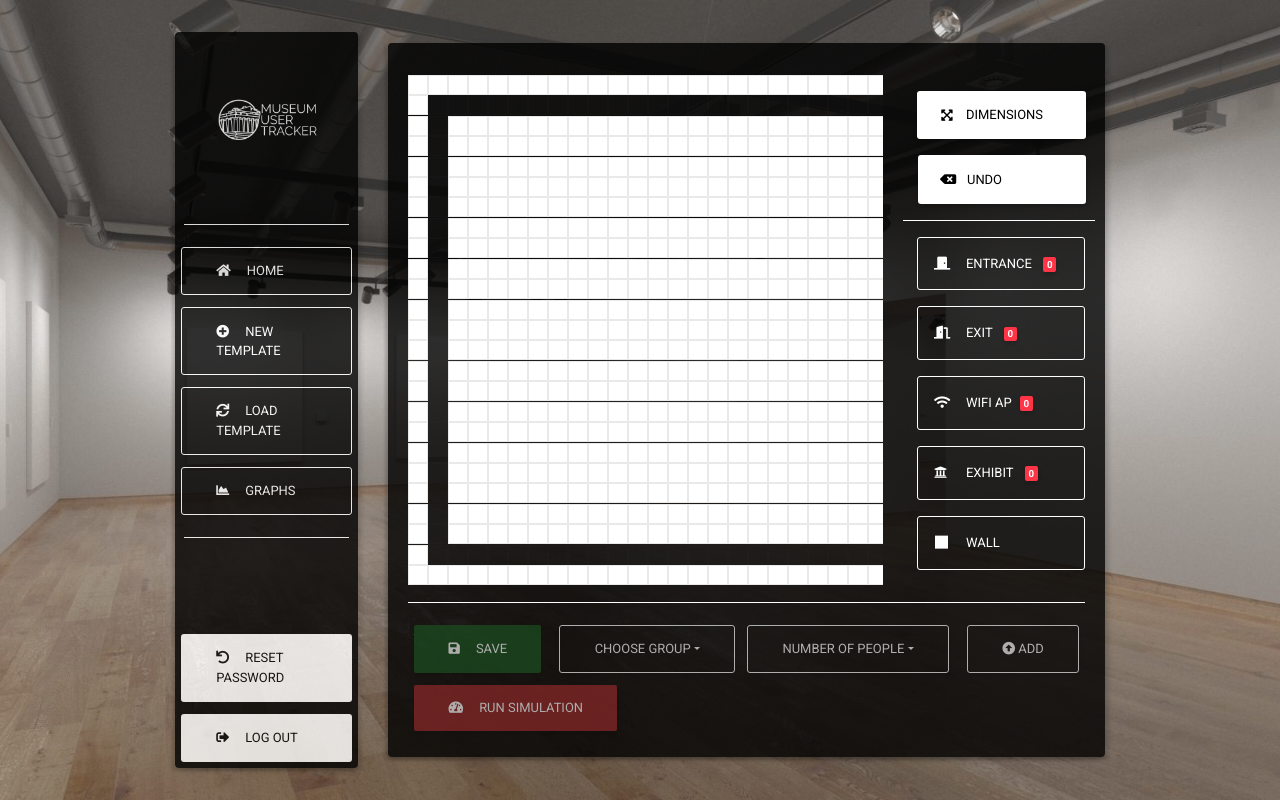
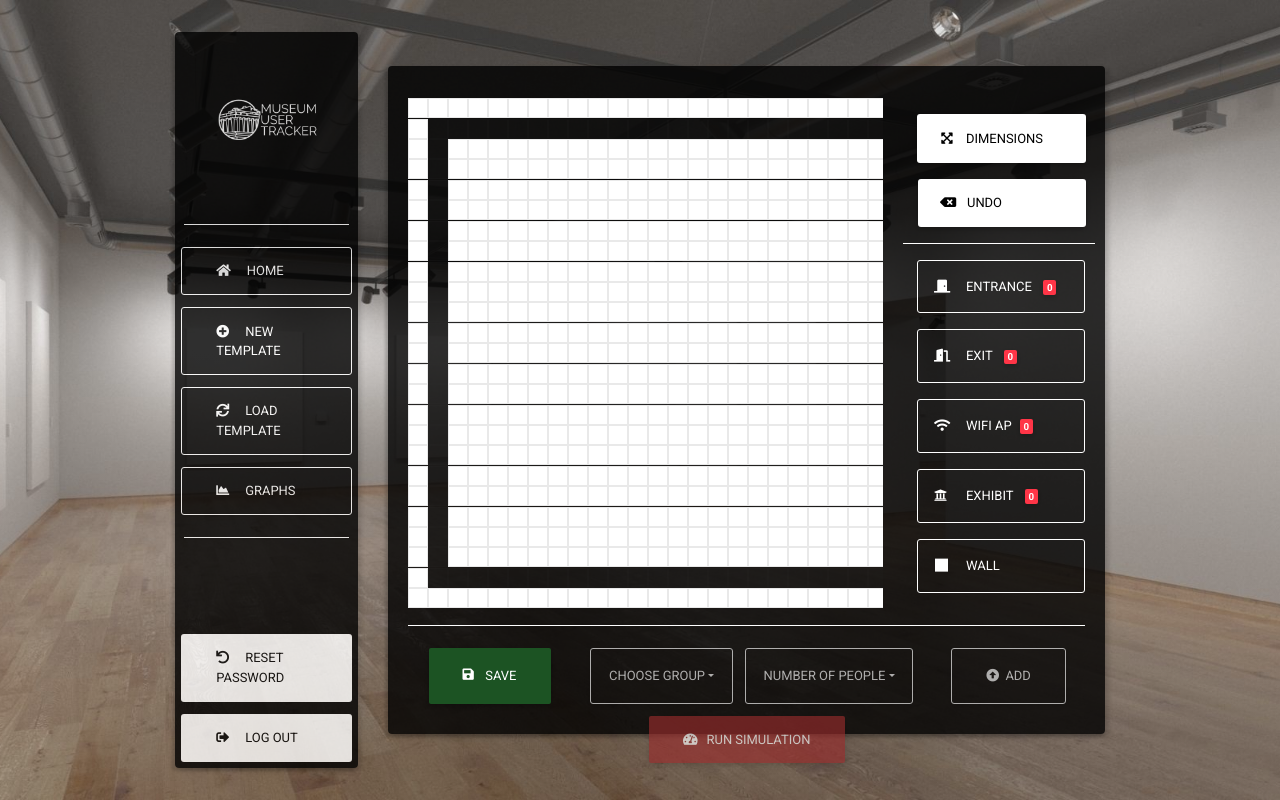
Before and after one commit to AdonisAgelis/thesis-project, a React (Create React App) app in the folder frontend/: page /workstation in a window 1280 px wide. Both pictures are taken after a click on the button "NEW TEMPLATE". Built offline with nearby package versions, Linux system fonts and the light colour scheme.

Commit message:
Name Change, Sign UI Update, Bottom Buttons Fix

```diff
--- a/frontend/src/UIComponents/buttons.component.js
+++ b/frontend/src/UIComponents/buttons.component.js
@@ -26,6 +26,7 @@ import {
   resetTypeOfDraggable,
 } from "../actions/workstation";
 import { sendRoomData } from "../actions/auth";
+import Modal from "./modal.component";
 
 const Buttons = (props) => {
   const [buttonProp, setButtonProp] = useState(props);
@@ -135,7 +136,7 @@ const Buttons = (props) => {
   let roomdData = useSelector((state) => state.extractPositionReducer);
 
   const handleSave = (e) => {
-    dispatch(sendRoomData(roomdData));
+    // dispatch(sendRoomData(roomdData));
     // .then(() => {
     //   // console.log('Success');
     // })
@@ -208,7 +209,8 @@ const Buttons = (props) => {
   } else if (buttonProp.type === "add") {
     return (
       <MDBBtn disabled={enableAdd} id="add" color="blue-grey">
-        <MDBIcon icon="arrow-alt-circle-up" /> Add
+        <MDBIcon icon="arrow-alt-circle-up" style={{ marginRight: "3px" }} />{" "}
+        Add
       </MDBBtn>
     );
   } else if (buttonProp.type === "run") {
@@ -220,7 +222,7 @@ const Buttons = (props) => {
         rounded
         color="danger"
       >
-        <MDBIcon icon="tachometer-alt" style={{ marginRight: "1rem" }} />
+        <MDBIcon icon="tachometer-alt" style={{ marginRight: "9px" }} />
         Run Simulation
       </MDBBtn>
     );
--- a/frontend/src/UIComponents/modal.component.js
+++ b/frontend/src/UIComponents/modal.component.js
@@ -12,26 +12,43 @@ import {
 } from "mdbreact";
 
 import "../styles/workstation.css";
-import { changeDimensions } from "../actions/workstation";
+import { changeDimensions, sendNameOfTemplate } from "../actions/workstation";
+import { sendRoomData } from "../actions/auth";
 
-const Modal = () => {
-  const [modal, setModal] = useState(false);
+const Modal = (props) => {
+  const [modalProps, setModalProps] = useState(props);
+  const [modalResize, setModalResize] = useState(false);
+  const [modalSave, setModalSave] = useState(false);
 
-  const toggle = () => {
-    setModal(!modal);
+  const toggleSave = () => {
+    setModalSave(!modalSave);
+  };
+
+  const saveButtonEvent = () => {
+    dispatch(sendNameOfTemplate(nameOfTemplate));
+    dispatch(sendRoomData(roomdData));
+    toggleSave();
+  };
+
+  const toggleResize = () => {
+    setModalResize(!modalResize);
   };
 
   const resizeButtonEvent = () => {
     dispatch(changeDimensions(height, width));
-    toggle();
+    toggleResize();
   };
 
   let height = useSelector((state) => state.extractPositionReducer.height);
-
+  let roomdData = useSelector((state) => state.extractPositionReducer);
   let width = useSelector((state) => state.extractPositionReducer.width);
 
+  let nameOfTemplate = useSelector(
+    (state) => state.extractPositionReducer.nameOfTemplate
+  );
+
   const dispatch = useDispatch();
-
+  if (modalProps.type === "resize") {
     return (
       <MDBContainer>
         <MDBBtn
@@ -47,7 +64,7 @@ const Modal = () => {
             textAlign: "center",
           }}
           color="white"
-        onClick={toggle}
+          onClick={toggleResize}
         >
           <MDBIcon
             icon="expand-arrows-alt"
@@ -56,13 +73,16 @@ const Modal = () => {
           Dimensions
         </MDBBtn>
         <MDBModal
-        isOpen={modal}
-        toggle={toggle}
+          isOpen={modalResize}
+          toggle={toggleResize}
           keyboard="true"
           size="lg"
           position="right"
         >
-        <MDBModalHeader style={{ paddingLeft: "18rem" }} toggle={toggle}>
+          <MDBModalHeader
+            style={{ paddingLeft: "18rem" }}
+            toggle={toggleResize}
+          >
             <b> Change Dimensions</b>
           </MDBModalHeader>
 
@@ -97,6 +117,69 @@ const Modal = () => {
         </MDBModal>
       </MDBContainer>
     );
+  } else if (modalProps.type === "save") {
+    return (
+      <MDBContainer
+        style={{
+          flexBasis: "1px",
+          paddingRight: " 1px",
+          paddingLeft: " 1px",
+          marginRight: " 1px",
+          marginLeft: " 1px",
+          height: "50%",
+        }}
+      >
+        <MDBBtn
+          id="save"
+          style={{
+            display: "grid",
+            gridTemplateColumns: "2rem auto",
+            marginLeft: "6px",
+            paddingLeft: "1.5rem",
+          }}
+          onClick={toggleSave}
+        >
+          <MDBIcon
+            icon="save"
+            style={{ marginRight: "2px", marginTop: "3px" }}
+          />
+          Save
+        </MDBBtn>
+        <MDBModal
+          isOpen={modalSave}
+          toggle={toggleSave}
+          keyboard="true"
+          size="lg"
+          position="bottom"
+        >
+          <MDBModalHeader style={{ paddingLeft: "18rem" }} toggle={toggleSave}>
+            <b>Name your Template</b>
+          </MDBModalHeader>
+
+          <MDBModalBody>
+            <MDBInput
+              className="black-text"
+              iconClass="black-text"
+              label="Insert Name of Room"
+              icon="arrows-alt-v"
+              valueDefault={nameOfTemplate}
+              onChange={(e) => (nameOfTemplate = e.target.value)}
+            />
+          </MDBModalBody>
+          <MDBModalFooter>
+            <MDBBtn
+              style={{ borderRadius: "4px" }}
+              outline
+              color="black"
+              onClick={() => saveButtonEvent()}
+            >
+              Save
+            </MDBBtn>
+          </MDBModalFooter>
+        </MDBModal>
+      </MDBContainer>
+    );
+  }
 };
 
 export default Modal;
--- a/frontend/src/UIComponents/workStationMenu.component.js
+++ b/frontend/src/UIComponents/workStationMenu.component.js
@@ -123,7 +123,7 @@ const WorkStationMenu = (props) => {
                     <RoomTemplate />
                   </div>
                   <div id="item2">
-                    <Modal />
+                    <Modal type="resize" />
                     <Buttons type="undo" />
                     <hr
                       className="hr-light"
@@ -173,12 +173,16 @@ const WorkStationMenu = (props) => {
                 </div>
 
                 <div
-                  className="d-flex flex-row justify-content-between"
-                  style={{ display: "flex", flexWrap: "wrap" }}
+                  className="d-flex flex-row justify-content-around"
+                  style={{
+                    display: "flex",
+                    flexWrap: "wrap",
+                    height: "105px",
+                  }}
                 >
                   <hr className="hr-light" style={{ width: "100%" }} />
+                  <Modal type={"save"} />
 
-                  <Buttons type={"save"} />
                   <Buttons type={"group"} />
                   <Buttons type={"add"} />
                   <Buttons type={"run"} />
--- a/frontend/src/actions/workstation.js
+++ b/frontend/src/actions/workstation.js
@@ -156,6 +156,15 @@ export const resetTypeOfDraggable = () => {
   };
 };
 
+//Send Name Of Template
+
+export const sendNameOfTemplate = (value) => {
+  return {
+    type: "SEND_NAME_OF_TEMPLATE",
+    payload: value,
+  };
+};
+
 // Send Square Component Variables
 
 export const sendSquareComponentVariables = (
--- a/frontend/src/reducers/extractPosition.js
+++ b/frontend/src/reducers/extractPosition.js
@@ -24,6 +24,7 @@ const initialState = {
   accessPointPositionArrayFromSquareComponent: [],
   exhibitPositionArrayFromSquareComponent: [],
   wallPositionArrayFromSquareComponent: [],
+  nameOfTemplate: "Louvre Museum",
 };
 
 const extractPositionReducer = (state = initialState, action) => {
@@ -31,6 +32,9 @@ const extractPositionReducer = (state = initialState, action) => {
   switch (action.type) {
     case "CHANGE_IS_RESIZED":
       state.isResized = !state.isResized;
+      return state;
+    case "SEND_NAME_OF_TEMPLATE":
+      state.nameOfTemplate = action.payload;
       return state;
     case "CHANGE_DIMENSIONS":
       state.height = action.payloadX;
--- a/frontend/src/styles/workstation.css
+++ b/frontend/src/styles/workstation.css
@@ -141,6 +141,7 @@
 #dd1 {
   background-color: transparent !important;
   background: #404040;
+  padding: 1.1rem 1.1rem 1.1rem 1.1rem;
   border: solid 1px white;
   border-radius: 3px;
   /* box-shadow: inset -1px -1px 38px #00000062, inset -1px 1px 38px #333333; */
@@ -149,6 +150,8 @@
 #dd2 {
   background-color: transparent !important;
   background: #404040;
+  padding: 1.1rem 1.1rem 1.1rem 1.1rem;
+
   border: solid 1px white;
   border-radius: 3px;
   /* box-shadow: inset -1px -1px 38px #00000062, inset -1px 1px 38px #333333fa; */
@@ -157,6 +160,8 @@
 #save {
   background-color: rgb(28, 83, 35) !important;
   color: white;
+  padding-top: 1.15rem;
+  padding-bottom: 1.15rem;
 }
 
 #save:hover {
```
Also changed, not shown: 2 other files (tests, documents, lock files or other folders). Lines whose indentation alone changed are shown as unchanged.
